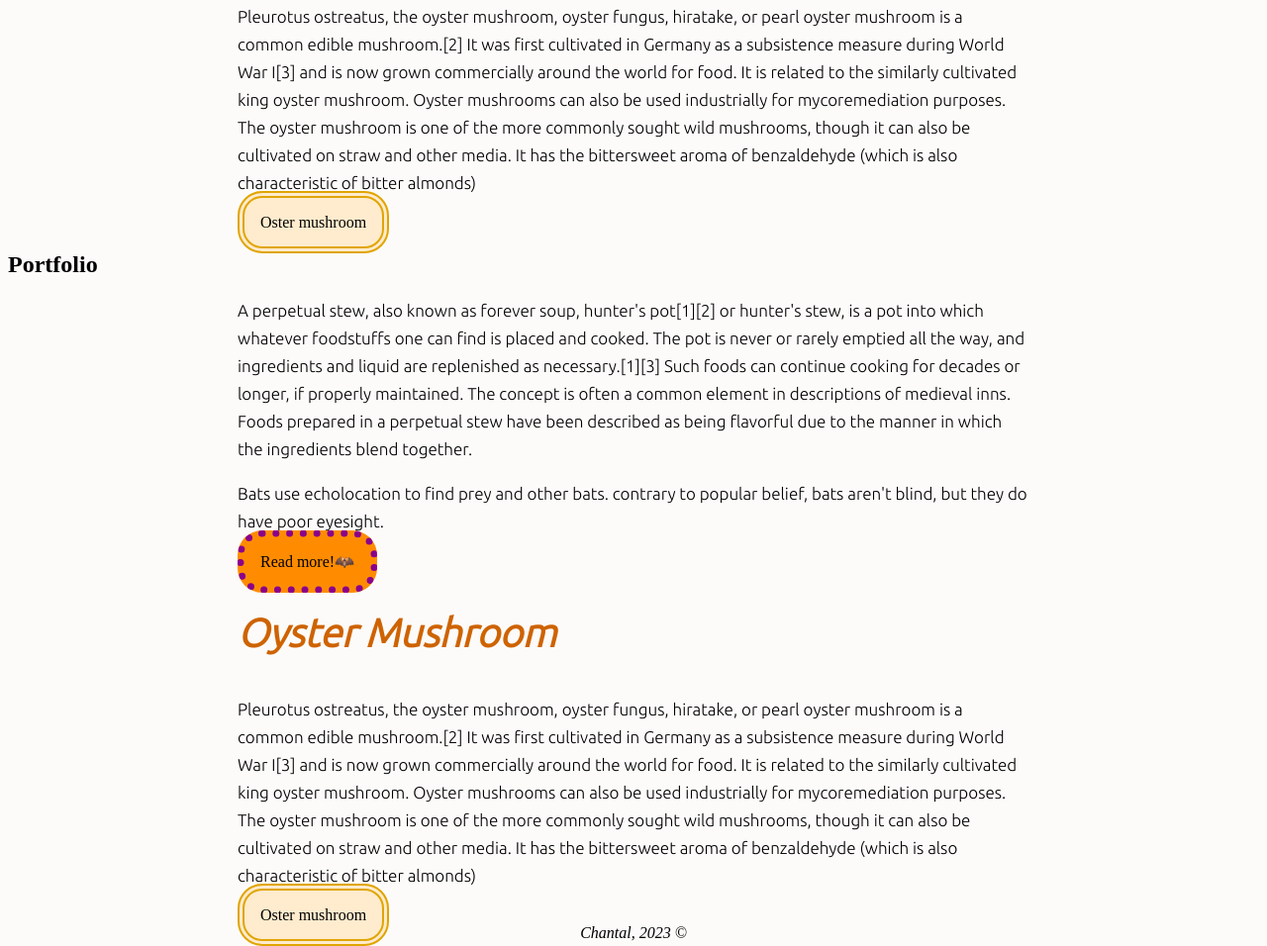
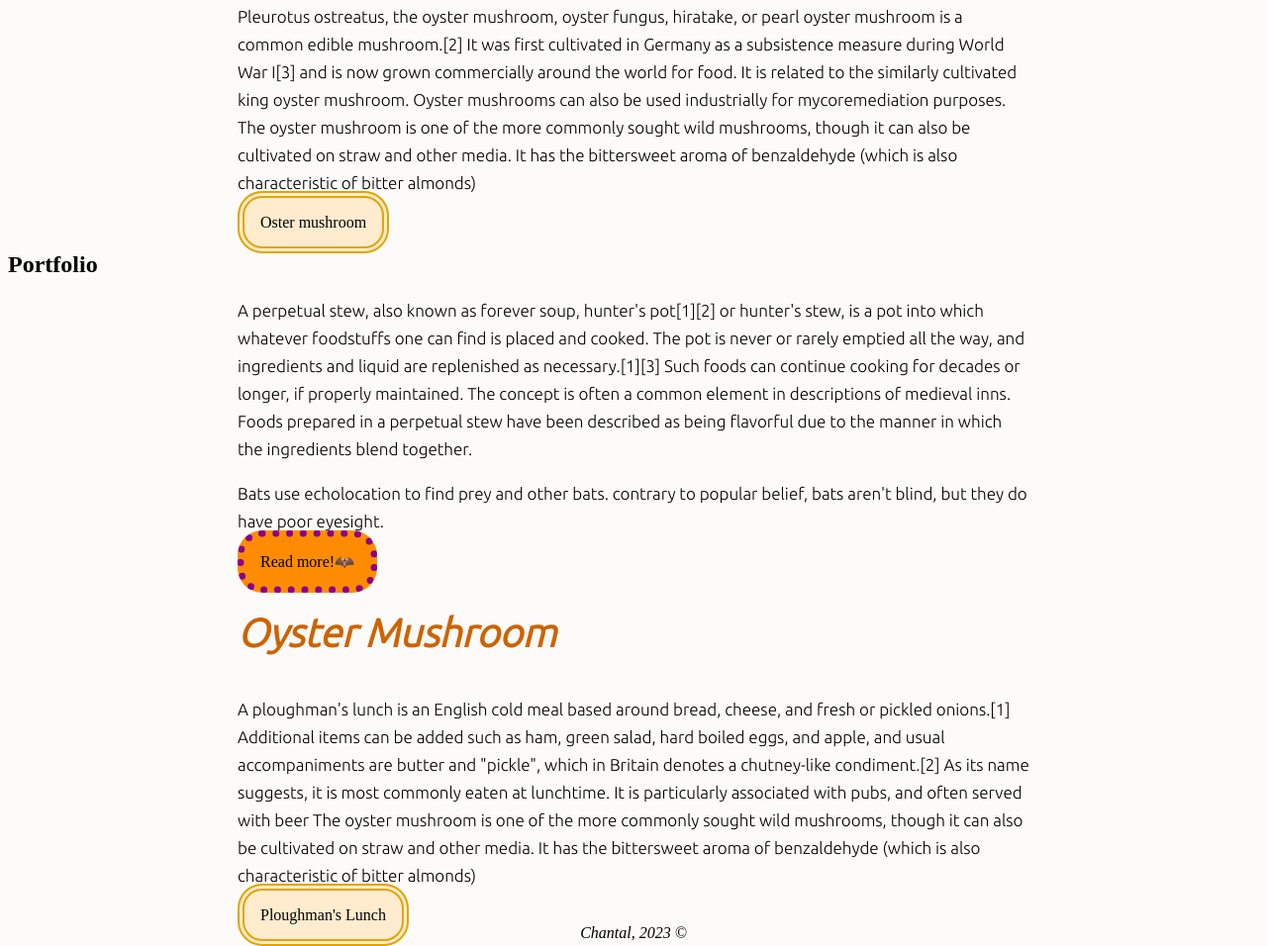
Before and after one commit to chantalllll/ProjectOne, a plain HTML site: page index.html in a window 1280 px wide. Shown: the part 1488-2444 px from the top of the page at 99% size. Drawn offline with Linux system fonts and the light colour scheme.

Commit message:
added more paragraphs and links

```diff
--- a/index.html
+++ b/index.html
@@ -81,9 +81,9 @@
                 more!&#129415</a>
 
             <h1>Oyster Mushroom</h1>
-            <p>Pleurotus ostreatus, the oyster mushroom, oyster fungus, hiratake, or pearl oyster mushroom is a common edible mushroom.[2] It was first cultivated in Germany as a subsistence measure during World War I[3] and is now grown commercially around the world for food. It is related to the similarly cultivated king oyster mushroom. Oyster mushrooms can also be used industrially for mycoremediation purposes.
+            <p>A ploughman's lunch is an English cold meal based around bread, cheese, and fresh or pickled onions.[1] Additional items can be added such as ham, green salad, hard boiled eggs, and apple, and usual accompaniments are butter and "pickle", which in Britain denotes a chutney-like condiment.[2] As its name suggests, it is most commonly eaten at lunchtime. It is particularly associated with pubs, and often served with beer
                 The oyster mushroom is one of the more commonly sought wild mushrooms, though it can also be cultivated on straw and other media. It has the bittersweet aroma of benzaldehyde (which is also characteristic of bitter almonds)</p>
-                <a href="https://www.youtube.com/watch?v=FdEz8iaHDsI" class="button-alert" target="_blank">Oster mushroom</a>
+                <a href="https://en.wikipedia.org/wiki/Ploughman%27s_lunch" class="button-alert" target="_blank">Ploughman's Lunch</a>
         </article>
     </section>
     <footer>
```
